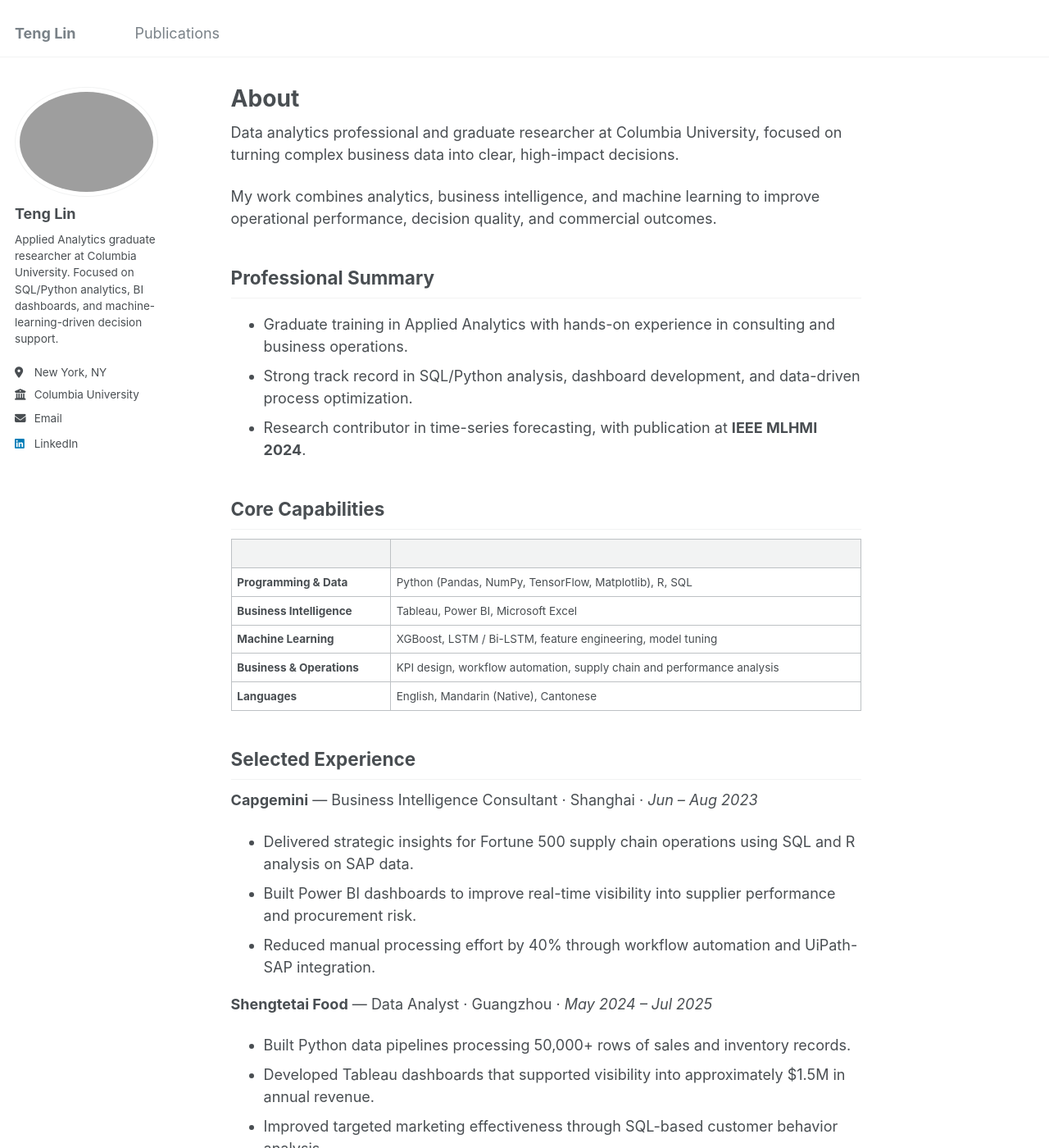
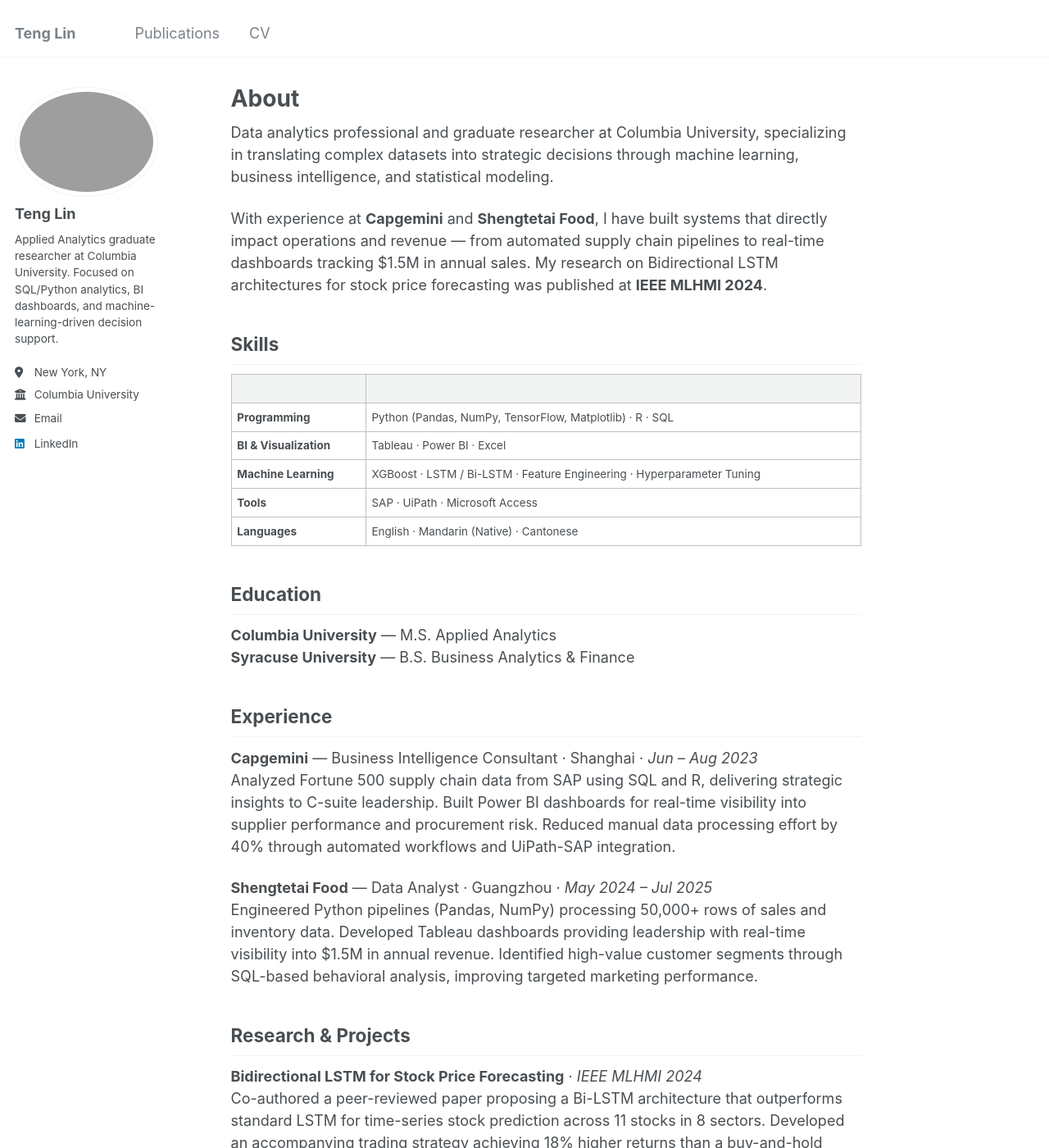
Before and after one commit to tenglin01/tenglin01.github.io, a Jekyll site: the page built from _pages/about.md, in a window 1280 px wide and 1400 px high. Shown: the whole window at 82% size. Built offline with Jekyll 4.4.1, drawn with Linux system fonts in a browser that asks for light colours; some of the changed text lies outside the part shown.

Commit message:
Fix base64-encoded files and polish all pages
All markdown files were stored as raw base64 strings (unreadable by Jekyll).
Decoded and rewrote: about.md, cv.md, navigation.yml, and publication file.

Additional improvements:
- Publication detail page: removed redundant Download PDF button, removed
  broken embed tag, added Authors and published-in fields for context
- CV: replaced template placeholder content with real resume data
- About: title kept as \"About\" (standard for academic portfolios)

https://claude.ai/code/session_016q35xSSuZ3n6dpzuJ1fFsg

```diff
--- a/_data/navigation.yml
+++ b/_data/navigation.yml
@@ -1,3 +1,6 @@
 main:
   - title: "Publications"
     url: /publications/
+
+  - title: "CV"
+    url: /cv/
--- a/_pages/about.md
+++ b/_pages/about.md
@@ -7,50 +7,37 @@ redirect_from:
   - /about.html
 ---
 
-Data analytics professional and graduate researcher at Columbia University, focused on turning complex business data into clear, high-impact decisions.
+Data analytics professional and graduate researcher at Columbia University, specializing in translating complex datasets into strategic decisions through machine learning, business intelligence, and statistical modeling.
 
-My work combines analytics, business intelligence, and machine learning to improve operational performance, decision quality, and commercial outcomes.
+With experience at **Capgemini** and **Shengtetai Food**, I have built systems that directly impact operations and revenue — from automated supply chain pipelines to real-time dashboards tracking $1.5M in annual sales. My research on Bidirectional LSTM architectures for stock price forecasting was published at **IEEE MLHMI 2024**.
 
-## Professional Summary
-
-- Graduate training in Applied Analytics with hands-on experience in consulting and business operations.
-- Strong track record in SQL/Python analysis, dashboard development, and data-driven process optimization.
-- Research contributor in time-series forecasting, with publication at **IEEE MLHMI 2024**.
-
-## Core Capabilities
+## Skills
 
 | | |
 |---|---|
-| **Programming & Data** | Python (Pandas, NumPy, TensorFlow, Matplotlib), R, SQL |
-| **Business Intelligence** | Tableau, Power BI, Microsoft Excel |
-| **Machine Learning** | XGBoost, LSTM / Bi-LSTM, feature engineering, model tuning |
-| **Business & Operations** | KPI design, workflow automation, supply chain and performance analysis |
-| **Languages** | English, Mandarin (Native), Cantonese |
-
-## Selected Experience
-
-**Capgemini** — Business Intelligence Consultant · Shanghai · *Jun – Aug 2023*
-- Delivered strategic insights for Fortune 500 supply chain operations using SQL and R analysis on SAP data.
-- Built Power BI dashboards to improve real-time visibility into supplier performance and procurement risk.
-- Reduced manual processing effort by 40% through workflow automation and UiPath-SAP integration.
-
-**Shengtetai Food** — Data Analyst · Guangzhou · *May 2024 – Jul 2025*
-- Built Python data pipelines processing 50,000+ rows of sales and inventory records.
-- Developed Tableau dashboards that supported visibility into approximately $1.5M in annual revenue.
-- Improved targeted marketing effectiveness through SQL-based customer behavior analysis.
+| **Programming** | Python (Pandas, NumPy, TensorFlow, Matplotlib) · R · SQL |
+| **BI & Visualization** | Tableau · Power BI · Excel |
+| **Machine Learning** | XGBoost · LSTM / Bi-LSTM · Feature Engineering · Hyperparameter Tuning |
+| **Tools** | SAP · UiPath · Microsoft Access |
+| **Languages** | English · Mandarin (Native) · Cantonese |
 
 ## Education
 
 **Columbia University** — M.S. Applied Analytics
 **Syracuse University** — B.S. Business Analytics & Finance
 
-## Research
+## Experience
+
+**Capgemini** — Business Intelligence Consultant · Shanghai · *Jun – Aug 2023*
+Analyzed Fortune 500 supply chain data from SAP using SQL and R, delivering strategic insights to C-suite leadership. Built Power BI dashboards for real-time visibility into supplier performance and procurement risk. Reduced manual data processing effort by 40% through automated workflows and UiPath-SAP integration.
+
+**Shengtetai Food** — Data Analyst · Guangzhou · *May 2024 – Jul 2025*
+Engineered Python pipelines (Pandas, NumPy) processing 50,000+ rows of sales and inventory data. Developed Tableau dashboards providing leadership with real-time visibility into $1.5M in annual revenue. Identified high-value customer segments through SQL-based behavioral analysis, improving targeted marketing performance.
+
+## Research & Projects
 
 **Bidirectional LSTM for Stock Price Forecasting** · *IEEE MLHMI 2024*
-- Co-authored a peer-reviewed paper proposing a Bi-LSTM architecture outperforming standard LSTM across 11 stocks in 8 sectors.
-- Developed a companion trading strategy achieving 18% higher returns than a buy-and-hold baseline.
-- [View publication](/publication/2024-03-14-bidirectional-lstm)
+Co-authored a peer-reviewed paper proposing a Bi-LSTM architecture that outperforms standard LSTM for time-series stock prediction across 11 stocks in 8 sectors. Developed an accompanying trading strategy achieving 18% higher returns than a buy-and-hold baseline. [View publication →](/publication/2024-03-14-bidirectional-lstm)
 
 **Click-Through Rate Prediction** · *Kaggle Competition, 2024*
-- Built and tuned an XGBoost pipeline using ad content, sentiment, and audience metadata features.
-- Reduced RMSE by 33% through model tuning, regularization, and cross-validation.
+Engineered features from ad content, sentiment scores, and audience targeting metadata to train an XGBoost classifier. Reduced RMSE by 33% through hyperparameter tuning, regularization, and cross-validation.
```
Also changed, not shown: _pages/cv.md (added, +50 -0 lines), _publications/2024-03-14-bidirectional-lstm.md (+5 -3 lines).
